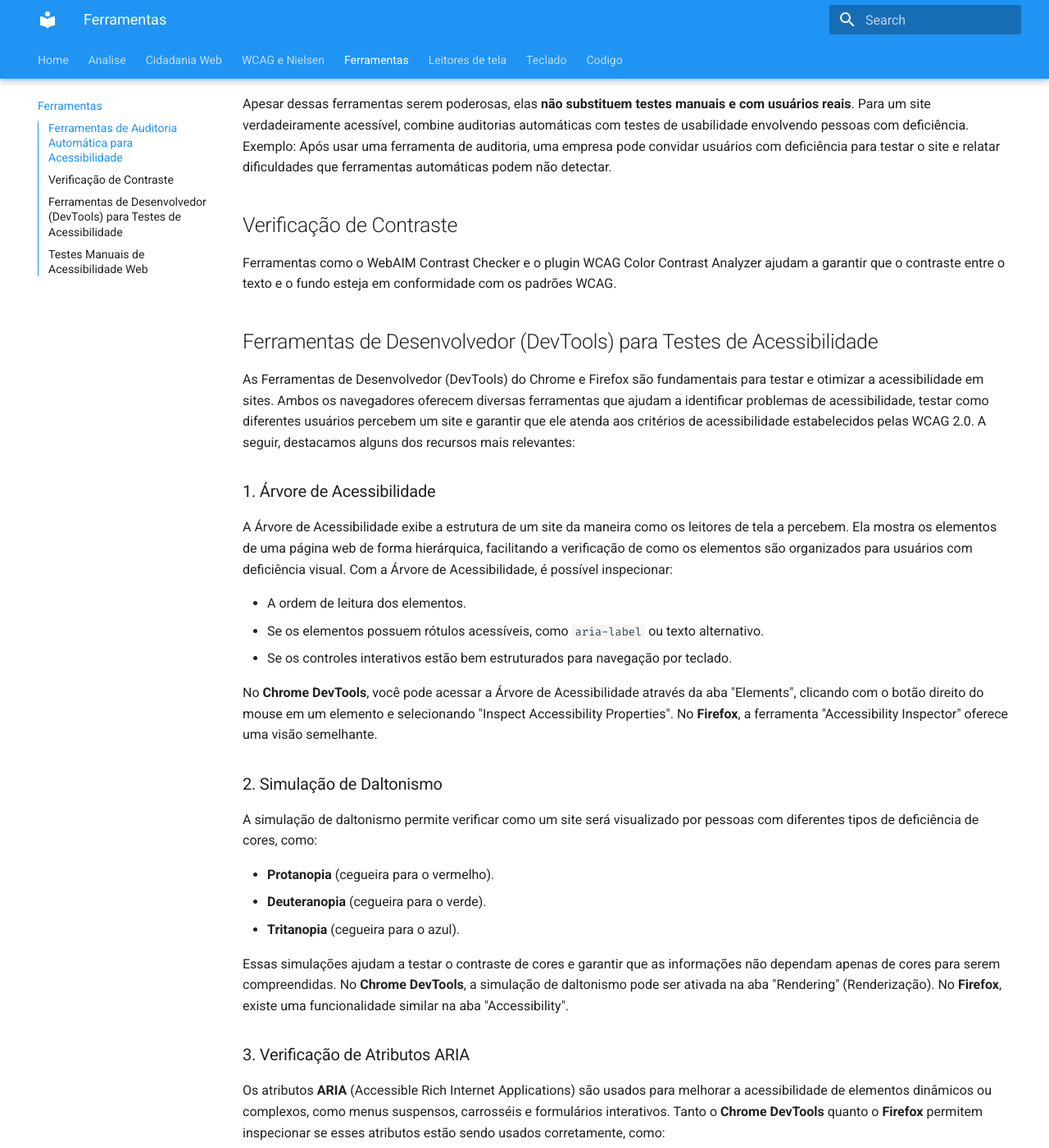
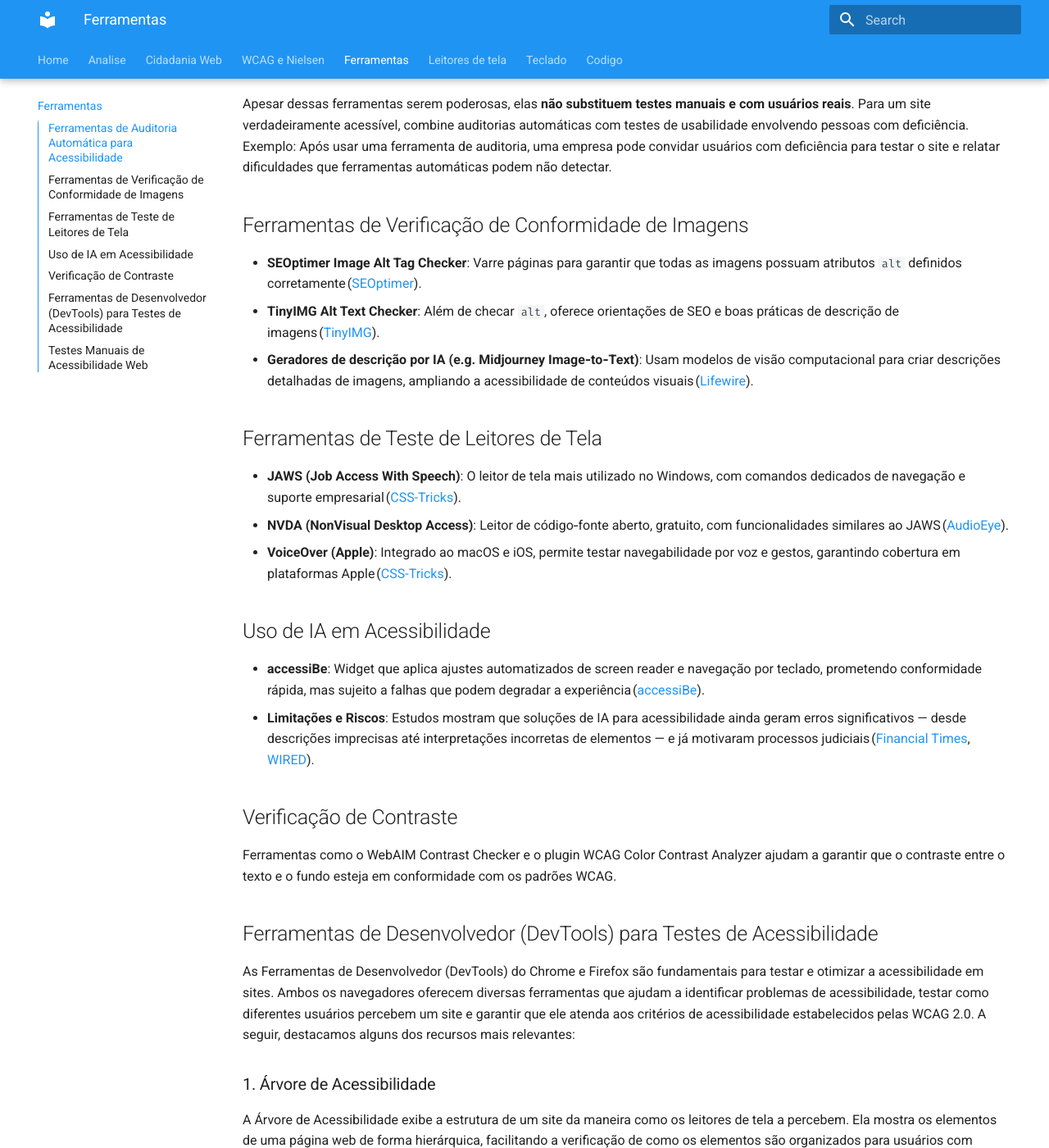
Before and after one commit to victorcamaraa/Guia-acessivel, an MkDocs documentation site: the page built from docs/ferramentas.md, in a window 1280 px wide and 1400 px high, scrolled down 1208 px. Shown: the whole window at 82% size. Built offline with MkDocs 1.6.1 and Material for MkDocs 9.7.7, drawn with Linux system fonts in a browser that asks for light colours.

Commit message:
Update ferramentas.md

```diff
--- a/docs/ferramentas.md
+++ b/docs/ferramentas.md
@@ -24,6 +24,22 @@
 
 Apesar dessas ferramentas serem poderosas, elas **não substituem testes manuais e com usuários reais**. Para um site verdadeiramente acessível, combine auditorias automáticas com testes de usabilidade envolvendo pessoas com deficiência. Exemplo: Após usar uma ferramenta de auditoria, uma empresa pode convidar usuários com deficiência para testar o site e relatar dificuldades que ferramentas automáticas podem não detectar.
 
+## Ferramentas de Verificação de Conformidade de Imagens
+
+* **SEOptimer Image Alt Tag Checker**: Varre páginas para garantir que todas as imagens possuam atributos `alt` definidos corretamente ([SEOptimer][7]).
+* **TinyIMG Alt Text Checker**: Além de checar `alt`, oferece orientações de SEO e boas práticas de descrição de imagens ([TinyIMG][8]).
+* **Geradores de descrição por IA (e.g. Midjourney Image‑to‑Text)**: Usam modelos de visão computacional para criar descrições detalhadas de imagens, ampliando a acessibilidade de conteúdos visuais ([Lifewire][9]).
+
+## Ferramentas de Teste de Leitores de Tela
+
+* **JAWS (Job Access With Speech)**: O leitor de tela mais utilizado no Windows, com comandos dedicados de navegação e suporte empresarial ([CSS-Tricks][10]).
+* **NVDA (NonVisual Desktop Access)**: Leitor de código‑fonte aberto, gratuito, com funcionalidades similares ao JAWS ([AudioEye][11]).
+* **VoiceOver (Apple)**: Integrado ao macOS e iOS, permite testar navegabilidade por voz e gestos, garantindo cobertura em plataformas Apple ([CSS-Tricks][10]).
+
+## Uso de IA em Acessibilidade
+
+* **accessiBe**: Widget que aplica ajustes automatizados de screen reader e navegação por teclado, prometendo conformidade rápida, mas sujeito a falhas que podem degradar a experiência ([accessiBe][12]).
+* **Limitações e Riscos**: Estudos mostram que soluções de IA para acessibilidade ainda geram erros significativos — desde descrições imprecisas até interpretações incorretas de elementos — e já motivaram processos judiciais ([Financial Times][13], [WIRED][14]).
 ## Verificação de Contraste
 
 Ferramentas como o WebAIM Contrast Checker e o plugin WCAG Color Contrast Analyzer ajudam a garantir que o contraste entre o texto e o fundo esteja em conformidade com os padrões WCAG.
@@ -97,3 +113,12 @@
 Esses testes são especialmente importantes em sites dinâmicos, onde a navegação e a interação podem ser mais complexas, garantindo que o usuário nunca se perca durante a interação.
 
 Esses testes manuais ajudam a identificar problemas que não seriam capturados apenas com auditorias automáticas, como erros na experiência do usuário que podem afetar a navegação ou a interação em uma página. Quando combinados com ferramentas automáticas de auditoria, esses testes garantem que o site seja realmente acessível para o maior número de pessoas possível.
+
+[7]: https://www.seoptimer.com/alt-tag-checker/?utm_source=chatgpt.com "Image Alt Tag Checker - SEOptimer"
+[8]: https://tiny-img.com/tools/alt-checker/?utm_source=chatgpt.com "Free Image Alt Text Checker | TinyIMG"
+[9]: https://www.lifewire.com/why-midjourneys-new-image-to-text-generator-is-an-accessibility-home-run-7377344?utm_source=chatgpt.com "Why Midjourney's New Image-to-Text Generator Is an Accessibility Home Run"
+[10]: https://css-tricks.com/comparing-jaws-nvda-and-voiceover/?utm_source=chatgpt.com "A Brief Introduction to JAWS, NVDA, and VoiceOver - CSS-Tricks"
+[11]: https://www.audioeye.com/post/nvda-screen-reader-web-accessibility/?utm_source=chatgpt.com "Using the NVDA Screen Reader to Test Web Accessibility - AudioEye"
+[12]: https://accessibe.com/accesswidget/artificial-intelligence?utm_source=chatgpt.com "AI-Powered Accessibility - accessiBe"
+[13]: https://www.ft.com/content/3c877c55-b698-43da-a222-8ae183f53078?utm_source=chatgpt.com "Blind internet users struggle with error-prone AI aids"
+[14]: https://www.wired.com/story/company-tapped-ai-website-landed-court?utm_source=chatgpt.com "This Company Tapped AI for Its Website-and Landed in Court"
```
